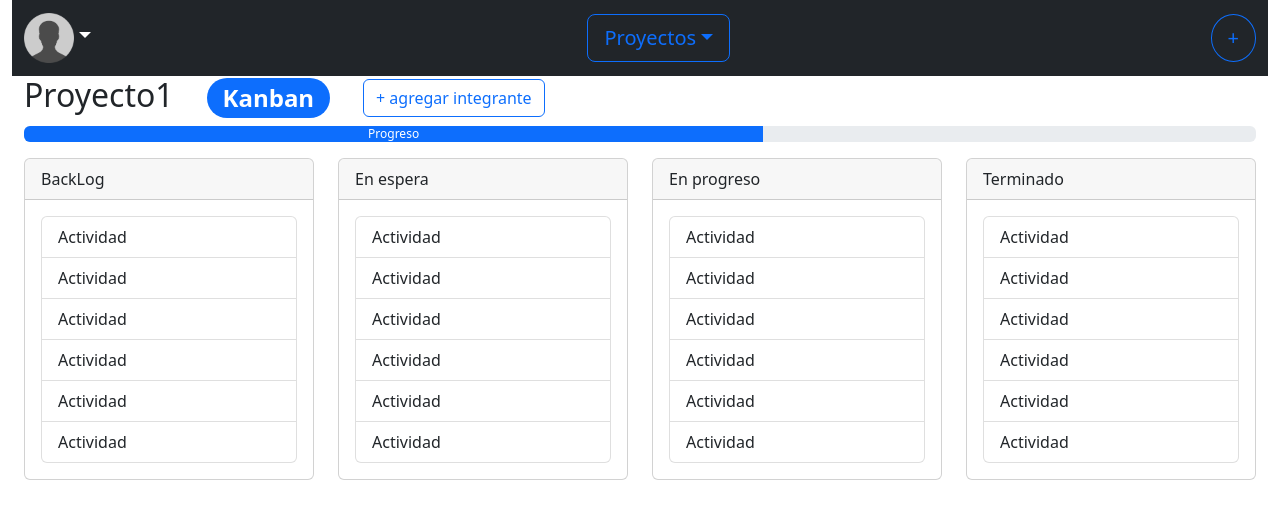
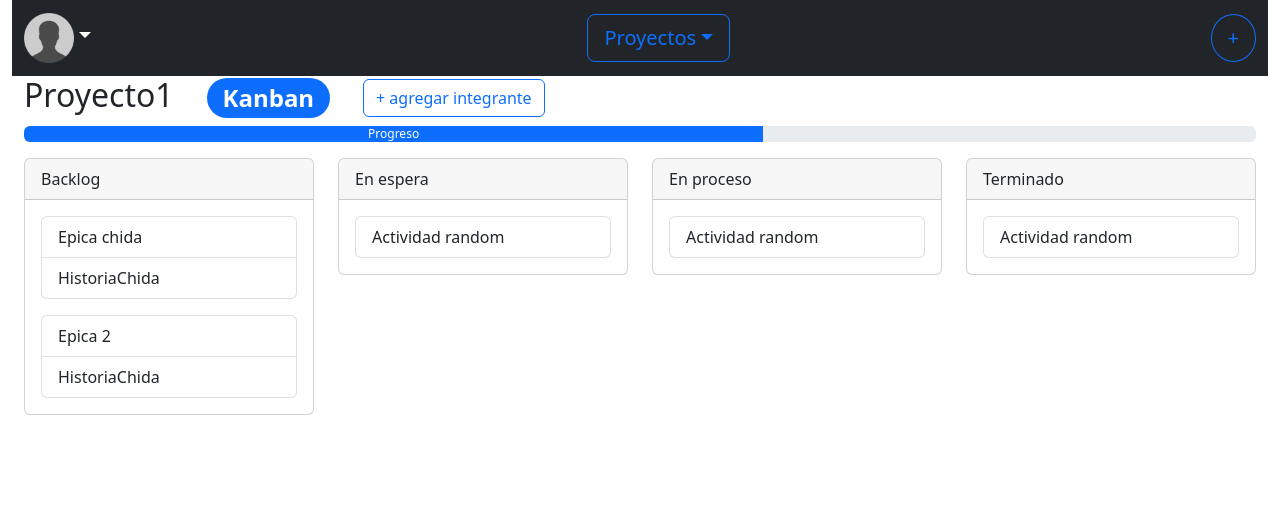
Before and after one commit to elAnibals/proyect-organizer, a React (Create React App) app: page / in a window 1280 px wide. Shown: the top 518 px of the page. Built offline with nearby package versions, Linux system fonts and the light colour scheme.

Commit message:
se realizaron cambios para hacerlo mas modular

```diff
--- /dev/null
+++ b/src/components/Activities.jsx
@@ -0,0 +1,23 @@
+import React from "react";
+import { ListGroup, ListGroupItem } from "react-bootstrap";
+
+export const NormalActivity = (props) =>{
+    return(
+        <ListGroup.Item action onClick={props.func} >
+            {props.text}
+        </ListGroup.Item>
+    );
+}
+
+export const Epic = (props) =>{
+    return(
+        <ListGroup as="ul">
+            <ListGroup.Item action onClick={props.func} >
+                {props.epicName}
+            </ListGroup.Item>
+            <ListGroupItem action onClick={props.func}>
+                HistoriaChida
+            </ListGroupItem>
+        </ListGroup>
+    );
+}
--- /dev/null
+++ b/src/components/ActivityList.jsx
@@ -0,0 +1,41 @@
+import React from "react";
+import { Col, Card, ListGroup} from "react-bootstrap"
+import { NormalActivity ,Epic} from "./Activities";
+
+
+
+const alertClicked = () => {
+    alert('You clicked the third ListGroupItem');
+};
+
+export const ActivityList = (props) => {
+    return (
+        <Col>
+            <Card>
+                <Card.Header>{props.title}</Card.Header>
+                <Card.Body>
+                    <ListGroup as="ul">
+                        <NormalActivity func={alertClicked} text="Actividad random"/>
+
+                    </ListGroup>
+                </Card.Body>
+            </Card>
+        </Col>
+    );
+}
+
+export const Backlog = (props) =>{
+    return (
+
+        <Col>
+            <Card>
+                <Card.Header>Backlog</Card.Header>
+                <Card.Body>
+                    <Epic func={alertClicked} epicName="Epica chida" />
+                    <p></p>
+                    <Epic func={alertClicked} epicName="Epica 2"/>
+                </Card.Body>
+            </Card>
+        </Col>
+    );
+}
--- a/src/components/FramesProyect.jsx
+++ b/src/components/FramesProyect.jsx
@@ -1,21 +1,17 @@
 import React from "react";
 import "../styles/FramesProyect.css"
-import addFriend from"../assets/add_friend.png"
 import {
     Container,
     Row,
-    Col,
-    Card,
     Badge,
-    ListGroup,
     ProgressBar,
     Button,
 } from "react-bootstrap";
+
+import { ActivityList, Backlog } from "./ActivityList";
 //wenas noshes
 export const Kanban = () =>{
-    const alertClicked = () => {
-        alert('You clicked the third ListGroupItem');
-    };
+
 
     const now = 60;
 
@@ -31,117 +27,14 @@ export const Kanban = () =>{
 
         <ProgressBar now={now} label="Progreso" />
         <p></p>
-         <Row>
 
-                <Col>
-                    <Card>
-                        <Card.Header>BackLog</Card.Header>
-                        <Card.Body>
-                            <ListGroup as="ul">
-                                <ListGroup.Item action onClick={alertClicked}>
-                                    Actividad
-                                </ListGroup.Item>
-                                <ListGroup.Item action onClick={alertClicked}>
-                                    Actividad
-                                </ListGroup.Item>
-                                <ListGroup.Item action onClick={alertClicked}>
-                                    Actividad
-                                </ListGroup.Item>
-                                <ListGroup.Item action onClick={alertClicked}>
-                                    Actividad
-                                </ListGroup.Item>
-                                <ListGroup.Item action onClick={alertClicked}>
-                                    Actividad
-                                </ListGroup.Item>
-                                <ListGroup.Item action onClick={alertClicked}>
-                                    Actividad
-                                </ListGroup.Item>
-                            </ListGroup>
-                        </Card.Body>
-                    </Card>
-                </Col>
-                <Col>
-                    <Card>
-                        <Card.Header>En espera</Card.Header>
-                        <Card.Body>
-                            <ListGroup as="ul">
-                                <ListGroup.Item action onClick={alertClicked}>
-                                    Actividad
-                                </ListGroup.Item>
-                                <ListGroup.Item action onClick={alertClicked}>
-                                    Actividad
-                                </ListGroup.Item>
-                                <ListGroup.Item action onClick={alertClicked}>
-                                    Actividad
-                                </ListGroup.Item>
-                                <ListGroup.Item action onClick={alertClicked}>
-                                    Actividad
-                                </ListGroup.Item>
-                                <ListGroup.Item action onClick={alertClicked}>
-                                    Actividad
-                                </ListGroup.Item>
-                                <ListGroup.Item action onClick={alertClicked}>
-                                    Actividad
-                                </ListGroup.Item>
-                            </ListGroup>
-                        </Card.Body>
-                    </Card>
-                </Col>
-                <Col>
-                    <Card>
-                        <Card.Header>En progreso</Card.Header>
-                        <Card.Body>
-                            <ListGroup as="ul">
-                                <ListGroup.Item action onClick={alertClicked}>
-                                    Actividad
-                                </ListGroup.Item>
-                                <ListGroup.Item action onClick={alertClicked}>
-                                    Actividad
-                                </ListGroup.Item>
-                                <ListGroup.Item action onClick={alertClicked}>
-                                    Actividad
-                                </ListGroup.Item>
-                                <ListGroup.Item action onClick={alertClicked}>
-                                    Actividad
-                                </ListGroup.Item>
-                                <ListGroup.Item action onClick={alertClicked}>
-                                    Actividad
-                                </ListGroup.Item>
-                                <ListGroup.Item action onClick={alertClicked}>
-                                    Actividad
-                                </ListGroup.Item>
-                            </ListGroup>
-                        </Card.Body>
-                    </Card>
-                </Col>
-                <Col>
-                    <Card>
-                        <Card.Header>Terminado</Card.Header>
-                        <Card.Body>
-                            <ListGroup as="ul">
-                                <ListGroup.Item action onClick={alertClicked}>
-                                    Actividad
-                                </ListGroup.Item>
-                                <ListGroup.Item action onClick={alertClicked}>
-                                    Actividad
-                                </ListGroup.Item>
-                                <ListGroup.Item action onClick={alertClicked}>
-                                    Actividad
-                                </ListGroup.Item>
-                                <ListGroup.Item action onClick={alertClicked}>
-                                    Actividad
-                                </ListGroup.Item>
-                                <ListGroup.Item action onClick={alertClicked}>
-                                    Actividad
-                                </ListGroup.Item>
-                                <ListGroup.Item action onClick={alertClicked}>
-                                    Actividad
-                                </ListGroup.Item>
-                            </ListGroup>
-                        </Card.Body>
-                    </Card>
-                </Col>
-            </Row>
+
+        <Row>
+            <Backlog/>
+            <ActivityList title="En espera"/>
+            <ActivityList title="En proceso"/>
+            <ActivityList title="Terminado"/>
+        </Row>
         </Container>
     )
 }
```
